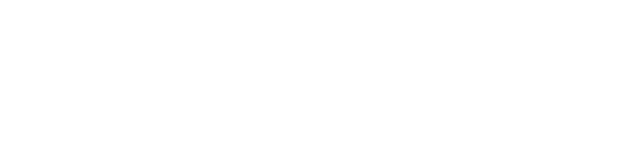
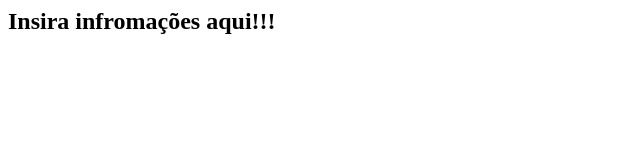
Before and after one commit to Jrpiassa/CursoGitAlura, a plain HTML site: page index.html in a window 1280 px wide. Shown: the whole page, without its empty margins (0-640 px from the left). Drawn offline with Linux system fonts and the light colour scheme.

Commit message:
alterando a mensagem do corpo

```diff
--- a/index.html
+++ b/index.html
@@ -3,6 +3,6 @@
   </head>
   <title>Curso Git Alura</title>
   <body>
-
+    <h2>Insira infromações aqui!!!</h2>
   </body>
 </html>
```
